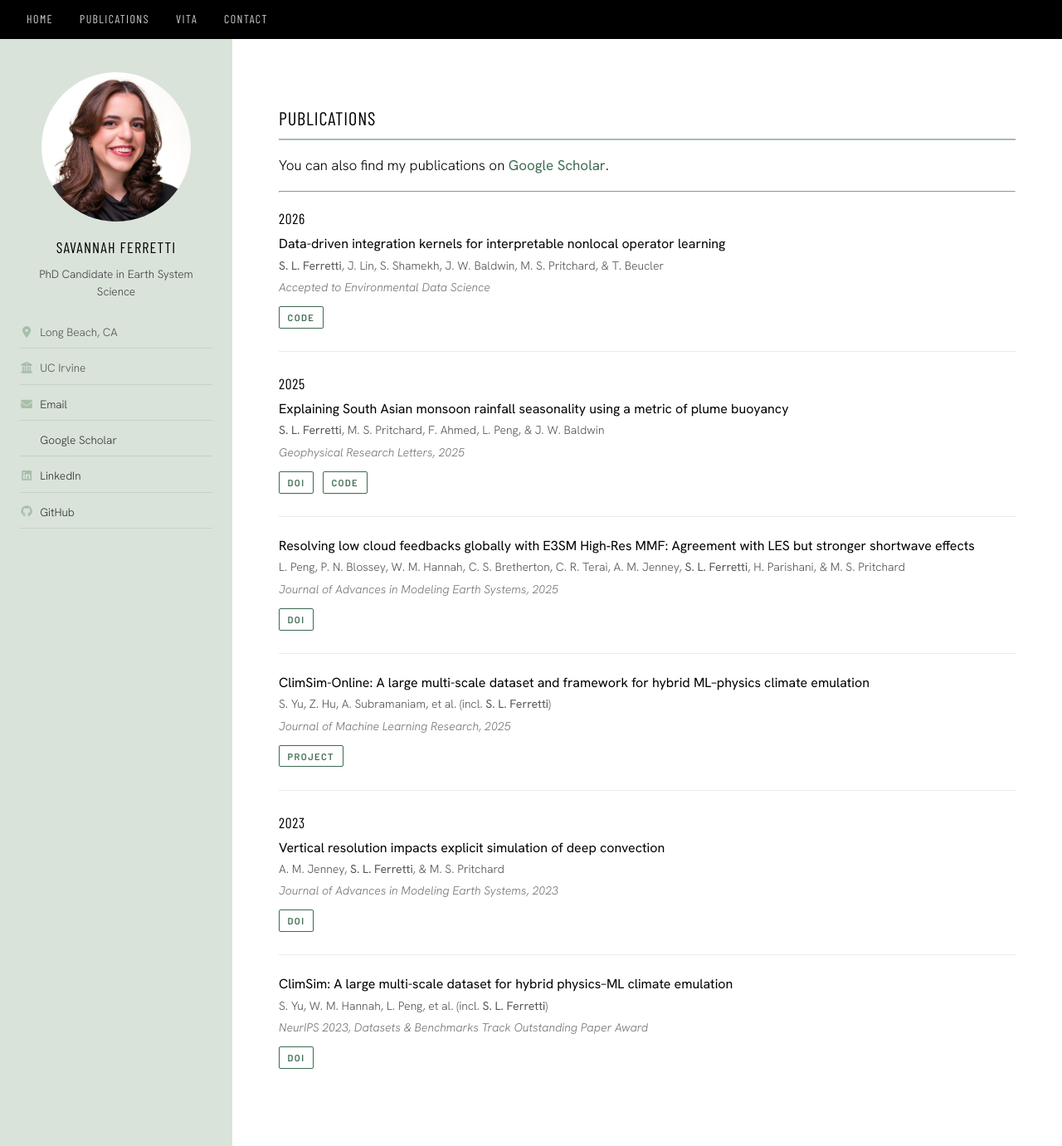
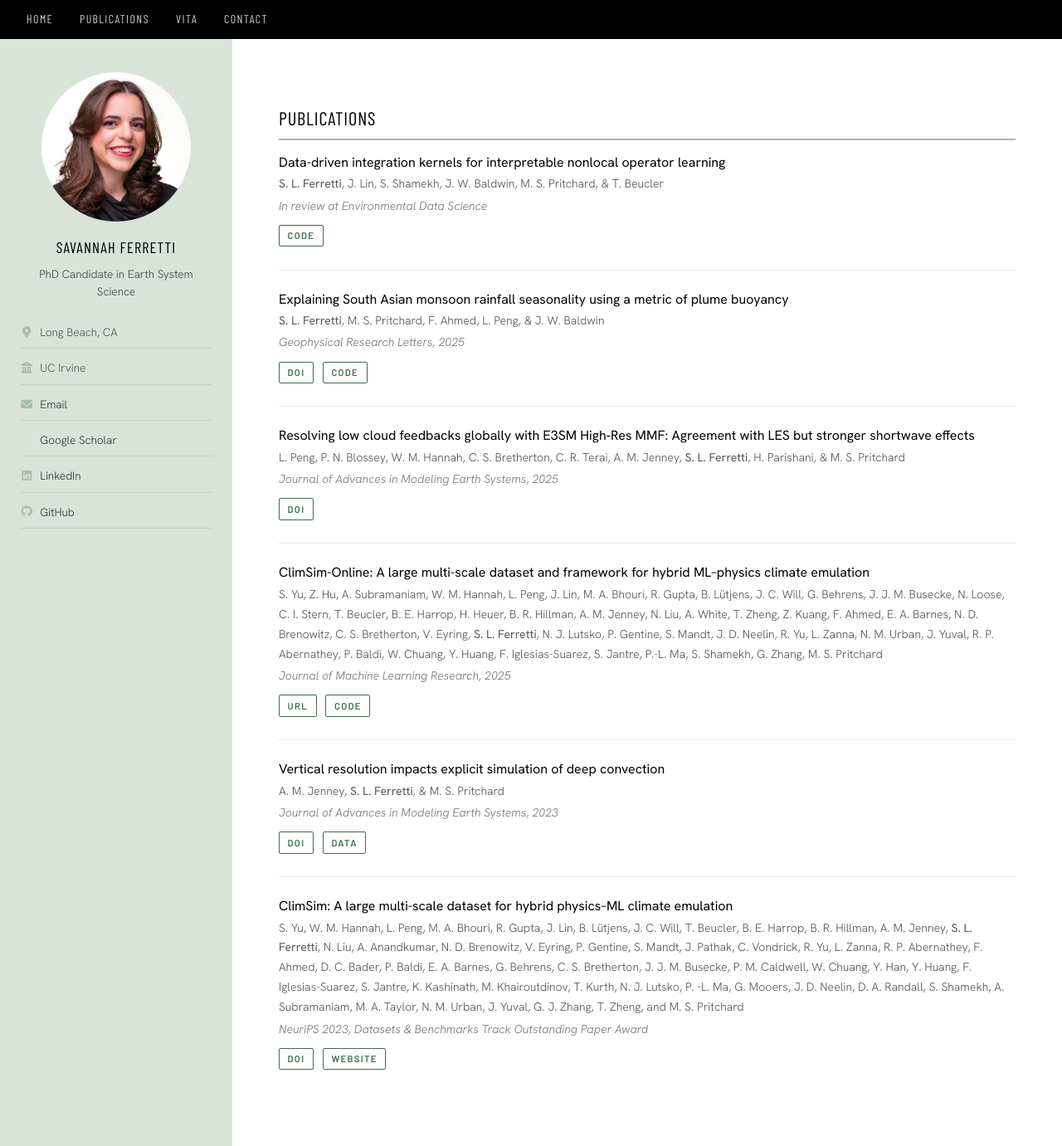
Before and after one commit to savannahferretti/savannahferretti.github.io, a Jekyll site: the page built from pages/publications.md, in a window 1280 px wide and 1381 px high. Shown: the whole window at 83% size. Built offline with Jekyll 4.4.1, drawn with Linux system fonts in a browser that asks for light colours; a style sheet for code colours, icons or effects is not loaded.

Commit message:
Update publications.md

```diff
--- a/pages/publications.md
+++ b/pages/publications.md
@@ -6,22 +6,14 @@ permalink: /publications/
 
 ## Publications
 
-You can also find my publications on [Google Scholar](https://scholar.google.com/citations?user=kH2IC6wAAAAJ&hl).
-
----
-
-### 2026
-
 <div class="publication">
   <p class="publication__title">Data-driven integration kernels for interpretable nonlocal operator learning</p>
   <p class="publication__authors"><strong>S. L. Ferretti</strong>, J. Lin, S. Shamekh, J. W. Baldwin, M. S. Pritchard, & T. Beucler</p>
-  <p class="publication__venue">Accepted to Environmental Data Science</p>
+  <p class="publication__venue">In review at Environmental Data Science</p>
   <div class="publication__links">
     <a href="https://github.com/savannahferretti/monsoon-kernels">Code</a>
   </div>
 </div>
-
-### 2025
 
 <div class="publication">
   <p class="publication__title">Explaining South Asian monsoon rainfall seasonality using a metric of plume buoyancy</p>
@@ -44,14 +36,13 @@ You can also find my publications on [Google Scholar](https://scholar.google.com
 
 <div class="publication">
   <p class="publication__title">ClimSim-Online: A large multi-scale dataset and framework for hybrid ML–physics climate emulation</p>
-  <p class="publication__authors">S. Yu, Z. Hu, A. Subramaniam, et al. (incl. <strong>S. L. Ferretti</strong>)</p>
+  <p class="publication__authors">S. Yu, Z. Hu, A. Subramaniam, W. M. Hannah, L. Peng, J. Lin, M. A. Bhouri, R. Gupta, B. Lütjens, J. C. Will, G. Behrens, J. J. M. Busecke, N. Loose, C. I. Stern, T. Beucler, B. E. Harrop, H. Heuer, B. R. Hillman, A. M. Jenney, N. Liu, A. White, T. Zheng, Z. Kuang, F. Ahmed, E. A. Barnes, N. D. Brenowitz, C. S. Bretherton, V. Eyring, <strong>S. L. Ferretti</strong>, N. J. Lutsko, P. Gentine, S. Mandt, J. D. Neelin, R. Yu, L. Zanna, N. M. Urban, J. Yuval, R. P. Abernathey, P. Baldi, W. Chuang, Y. Huang, F. Iglesias-Suarez, S. Jantre, P.-L. Ma, S. Shamekh, G. Zhang, M. S. Pritchard</p>
   <p class="publication__venue">Journal of Machine Learning Research, 2025</p>
   <div class="publication__links">
-    <a href="http://jmlr.org/papers/v26/24-1014.html">Project</a>
+    <a href="http://jmlr.org/papers/v26/24-1014.html">URL</a>
+    <a href="https://github.com/leap-stc/climsim-online">Code</a>
   </div>
 </div>
-
-### 2023
 
 <div class="publication">
   <p class="publication__title">Vertical resolution impacts explicit simulation of deep convection</p>
@@ -59,14 +50,16 @@ You can also find my publications on [Google Scholar](https://scholar.google.com
   <p class="publication__venue">Journal of Advances in Modeling Earth Systems, 2023</p>
   <div class="publication__links">
     <a href="https://doi.org/10.1029/2022MS003444">DOI</a>
+    <a href="https://github.com/ajenney/conv_agg_vres_public">Data</a>
   </div>
 </div>
 
 <div class="publication">
   <p class="publication__title">ClimSim: A large multi-scale dataset for hybrid physics–ML climate emulation</p>
-  <p class="publication__authors">S. Yu, W. M. Hannah, L. Peng, et al. (incl. <strong>S. L. Ferretti</strong>)</p>
+  <p class="publication__authors">S. Yu, W. M. Hannah, L. Peng, M. A. Bhouri, R. Gupta, J. Lin, B. Lütjens, J. C. Will, T. Beucler, B. E. Harrop, B. R. Hillman, A. M. Jenney, <strong>S. L. Ferretti</strong>, N. Liu, A. Anandkumar, N. D. Brenowitz, V. Eyring, P. Gentine, S. Mandt, J. Pathak, C. Vondrick, R. Yu, L. Zanna, R. P. Abernathey, F. Ahmed, D. C. Bader, P. Baldi, E. A. Barnes, G. Behrens, C. S. Bretherton, J. J. M. Busecke, P. M. Caldwell, W. Chuang, Y. Han, Y. Huang, F. Iglesias-Suarez, S. Jantre, K. Kashinath, M. Khairoutdinov, T. Kurth, N. J. Lutsko, P. -L. Ma, G. Mooers, J. D. Neelin, D. A. Randall, S. Shamekh, A. Subramaniam, M. A. Taylor, N. M. Urban, J. Yuval, G. J. Zhang, T. Zheng, and M. S. Pritchard</p>
   <p class="publication__venue">NeurIPS 2023, Datasets & Benchmarks Track Outstanding Paper Award</p>
   <div class="publication__links">
     <a href="https://dl.acm.org/doi/10.5555/3666122.3667090">DOI</a>
+    <a href="https://leap-stc.github.io/ClimSim/README.html">Website</a>
   </div>
 </div>
```
